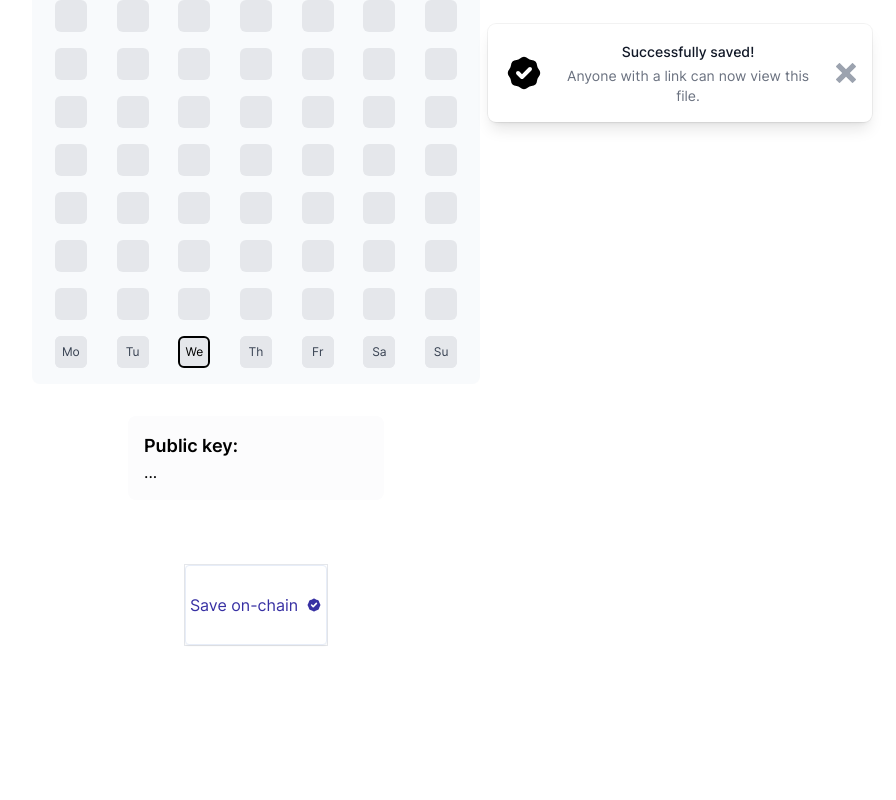
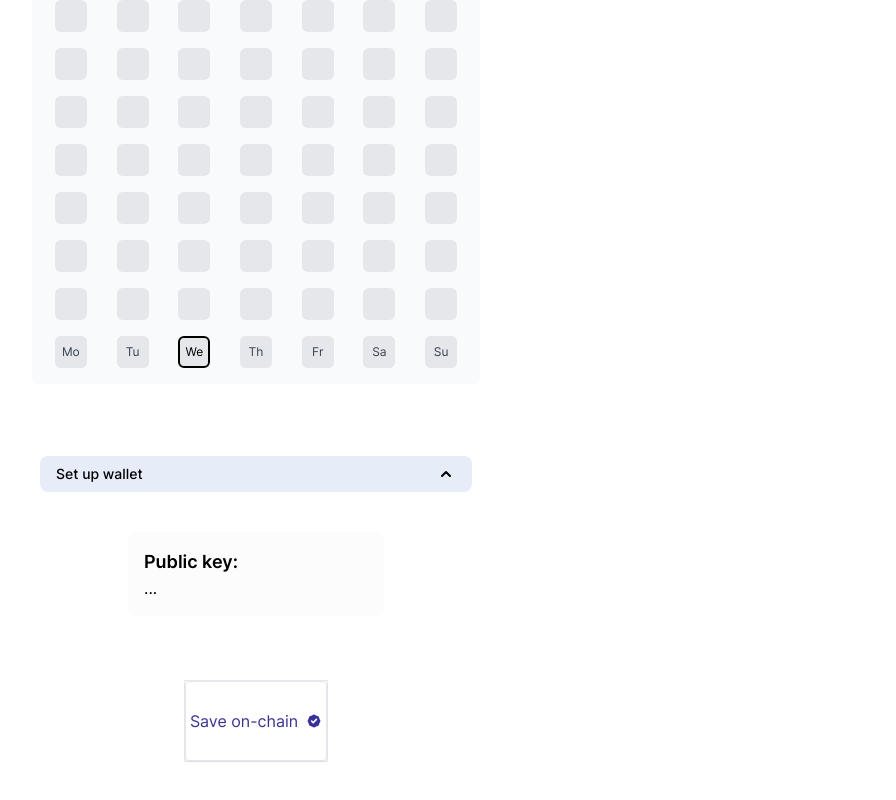
Before and after one commit to CanaHealth/period-tracker, a Next.js app: page / in a window 1280 px wide. Shown: the whole page, without its empty margins (384-1280 px from the left). Built offline with nearby package versions, Linux system fonts and the light colour scheme.

Commit message:
style: cleaned up colors and added wallet choice list

```diff
--- a/src/components/period/calendar/Calendar.tsx
+++ b/src/components/period/calendar/Calendar.tsx
@@ -23,14 +23,12 @@ import clsxm from '@/lib/clsxm';
 
 import { FlowData } from '@/components/period/calendar/options/NoteFlow';
 
-import { manyWeeks, normalizeDate } from '@/util/calendarFunc';
+import { manyWeeks } from '@/util/calendarFunc';
 
 import BoxFactory from './BoxFactory';
 import { useIsomorphicLocalStorage } from './useIsomorphicLocalStorage';
 
 const numWeeks = 15;
-
-const timestamp = String(normalizeDate(new Date()).getTime());
 
 const Calendar: React.FC<React.ComponentPropsWithoutRef<'div'>> = () => {
   const [localFlowData, setFlowData] = useIsomorphicLocalStorage<FlowData>(
@@ -64,7 +62,7 @@ const Calendar: React.FC<React.ComponentPropsWithoutRef<'div'>> = () => {
           'h-full max-h-96 w-full max-w-md',
           'flex flex-col-reverse justify-center',
           'overflow-y-scroll overscroll-x-none',
-          'rounded-b-lg bg-gray-98',
+          'rounded-b-lg bg-gray-light-dark',
           'm-4'
         )}
       >
--- a/src/components/period/calendar/options/NoteFlow.tsx
+++ b/src/components/period/calendar/options/NoteFlow.tsx
@@ -133,7 +133,7 @@ const NoteFlow: React.FC<NoteFlowProps> = ({
                         setOpener(false);
                       }}
                       className={clsxm(
-                        ' bg-gray-98 shadow-sm ',
+                        ' bg-gray-light-dark shadow-sm ',
                         'flex flex-col items-center justify-center',
                         'mx-auto py-4',
                         ' w-24',
@@ -151,7 +151,7 @@ const NoteFlow: React.FC<NoteFlowProps> = ({
                       aria-label='submit'
                       onClick={handleSubmitFlowdata}
                       className={clsxm(
-                        'border-4 bg-gray-98 shadow-sm ',
+                        'border-4 bg-gray-light-dark shadow-sm ',
                         'flex flex-col items-center justify-center',
                         'mx-auto py-4',
                         ' w-20',
--- a/src/components/pinCode/AcceptModal.tsx
+++ b/src/components/pinCode/AcceptModal.tsx
@@ -264,7 +264,7 @@ const NoteFlow: React.FC<NoteFlowProps> = ({
                         setOpener(false);
                       }}
                       className={clsxm(
-                        ' bg-gray-98 shadow-sm ',
+                        ' bg-gray-light-dark shadow-sm ',
                         'flex flex-col items-center justify-center',
                         'mx-auto py-4',
                         ' w-24',
@@ -282,7 +282,7 @@ const NoteFlow: React.FC<NoteFlowProps> = ({
                       aria-label='submit'
                       onClick={handleSubmitFlowdata}
                       className={clsxm(
-                        'border-4 bg-gray-98 shadow-sm ',
+                        'border-4 bg-gray-light-dark shadow-sm ',
                         'flex flex-col items-center justify-center',
                         'mx-auto py-4',
                         ' w-20',
--- a/src/components/pinCode/Accordion.tsx
+++ b/src/components/pinCode/Accordion.tsx
@@ -1,46 +1,65 @@
-import { Disclosure } from '@headlessui/react';
+import { Disclosure, Transition } from '@headlessui/react';
 import * as React from 'react';
+import { HiChevronUp } from 'react-icons/hi';
 
 import clsxm from '@/lib/clsxm';
 
 type AccordionProps = {
-  btnText: string;
-  description: string;
+  title?: string;
+  description?: string | React.ReactNode;
   className?: string;
 } & React.ComponentPropsWithoutRef<'div'>;
 
 const Accordion: React.FC<AccordionProps> = ({
   className,
-  btnText,
+  title,
   description,
 }) => {
   // TODO:
 
   return (
-    <div
+    <div className='w-full px-4 pt-16'>
+      <div className='mx-auto w-full max-w-md rounded-2xl bg-white p-2'>
+        <Disclosure>
+          {({ open }) => (
+            <>
+              <Disclosure.Button
                 className={clsxm(
-        [
-          `
-        mx-auto
-        mt-8
-        mb-4
-        w-full
-        max-w-2xl
-        overflow-hidden
-        rounded-lg
-        bg-white
-        shadow-lg
-        `,
-        ],
-        className
+                  'group transform transition-transform duration-200 ease-in-out',
+                  'flex w-full justify-between rounded-lg',
+                  'px-4 py-2 ',
+                  'text-left text-sm font-medium',
+                  'bg-primary-light text-black ',
+                  'hover:bg-gray-dark-dark hover:text-white',
+                  // 'active:scale-95',
+                  'focus:outline-none focus-visible:ring focus-visible:ring-primary-mid focus-visible:ring-opacity-75'
                 )}
               >
-      <Disclosure>
-        <Disclosure.Button className='py-2'>{btnText}</Disclosure.Button>
-        <Disclosure.Panel className='text-gray-500'>
+                <span>{title}</span>
+                <HiChevronUp
+                  className={clsxm(
+                    [open && 'rotate-180  '],
+                    ' group-hover:text-white',
+                    'h-5 w-5 text-black duration-75 ease-in-out'
+                  )}
+                />
+              </Disclosure.Button>
+              <Transition
+                enter='transition duration-100 origin-top ease-out'
+                enterFrom='transform scale-y-0 opacity-0'
+                enterTo='transform scaley-y-100 opacity-100'
+                leave='transition duration-75 ease-in'
+                leaveFrom='transform scale-100 opacity-100'
+                leaveTo='transform scale-95 opacity-0'
+              >
+                <Disclosure.Panel className='flex items-center justify-center break-words bg-gray-light-mid py-4 text-sm text-black '>
                   {description}
                 </Disclosure.Panel>
+              </Transition>
+            </>
+          )}
         </Disclosure>
+      </div>
     </div>
   );
 };
--- a/src/pages/index.tsx
+++ b/src/pages/index.tsx
@@ -1,8 +1,9 @@
 import Head from 'next/head';
 import * as React from 'react';
 
-import Banner from '@/components/basic/Banner';
 import Calendar from '@/components/period/calendar/Calendar';
+import BigButton from '@/components/period/calendar/options/BigButton';
+import Accordion from '@/components/pinCode/Accordion';
 import PinCode from '@/components/pinCode/PinCode';
 
 export default function HomePage() {
@@ -13,18 +14,41 @@ export default function HomePage() {
       <Head>
         <title>Cana Health</title>
       </Head>
-      <main className='min-h-screen'>
-        <div className='mx-auto flex h-screen max-w-xl flex-col justify-start'>
-          <Calendar />
+      <main className='h-full min-h-screen'>
+        <div className='mx-auto flex max-w-xl flex-col justify-start'>
+          <div className='flex h-96 justify-center'>
+            <Calendar />
+          </div>
+          <Accordion
+            title='Set up wallet'
+            description={
+              <div className='flex flex-col items-center justify-center space-y-3'>
+                <BigButton
+                  OnClickDo={() => setPublicKey('000000')}
+                  text='Phantom'
+                  height='10'
+                  className='text-xs'
+                />
+                <BigButton
+                  OnClickDo={() => setPublicKey('000000')}
+                  text='Metamask'
+                  height='10'
+                  className='text-xs'
+                />
+                <BigButton
+                  OnClickDo={() => setPublicKey('000000')}
+                  text='Rainbow'
+                  height='10'
+                  className='text-xs'
+                />
+              </div>
+            }
+          />
 
           <div //* public key
             className='mt-8 flex flex-row justify-center text-center'
           >
-            {/* <Accordion btnText='Public Key' description={publicKey} /> */}
-
-            <Banner iconColor='indigo-900' />
-
-            <div className='mx-auto w-64 rounded-lg bg-gray-99 p-4'>
+            <div className='mx-auto w-64 rounded-lg bg-gray-light-mid p-4'>
               <h4 className='flex max-w-xs flex-wrap break-words break-all font-semibold text-black'>
                 Public key:
               </h4>
@@ -59,6 +83,6 @@ export default function HomePage() {
           <MenuButtons size='sm'>⚙️</MenuButtons>
           <MenuButtons size='lg'>📝</MenuButtons>
           <MenuButtons size='sm'>📅</MenuButtons>
-          <div className='absolute inset-0 -z-10 rounded-t-3xl bg-gray-98' />
+          <div className='absolute inset-0 -z-10 rounded-t-3xl bg-gray-light-dark' />
         </div>
 */
--- a/tailwind.config.js
+++ b/tailwind.config.js
@@ -19,14 +19,18 @@ module.exports = {
         primary: ['Inter', ...fontFamily.sans],
       },
       colors: {
-        blue: { 63: '#5f62e4', 81: '#afbef1', 87: '#dcd9e3', 93: '#e7edf8' },
-        electric_cyan: { 81: '#b8dee9', 91: '#d8fcfc', 95: '#eff4f9' },
         gray: {
-          59: '#949799',
-          72: '#b7bcba',
-          98: '#f8fafc',
-          99: '#fcfcfd',
-          '99_': '#feffff',
+          dark: {
+            dark: '#131921',
+            mid: '#1f2937',
+            light: '#949799',
+          },
+          mid: '#d2d4d7',
+          light: {
+            dark: '#f8fafc',
+            mid: '#fcfcfd',
+            light: '#feffff',
+          },
         },
         flow: { heavy: '#FD9AA7', average: '#FCCCD3', light: '#FCE5E8' },
         primary: {
@@ -40,7 +44,6 @@ module.exports = {
           light: '#eff4f9',
         },
       },
-
 
       animation: {
         blob: 'blob 7s infinite',
```
Also changed, not shown: src/pages/join/index.tsx (+19 -8 lines). Lines whose indentation alone changed are shown as unchanged.
